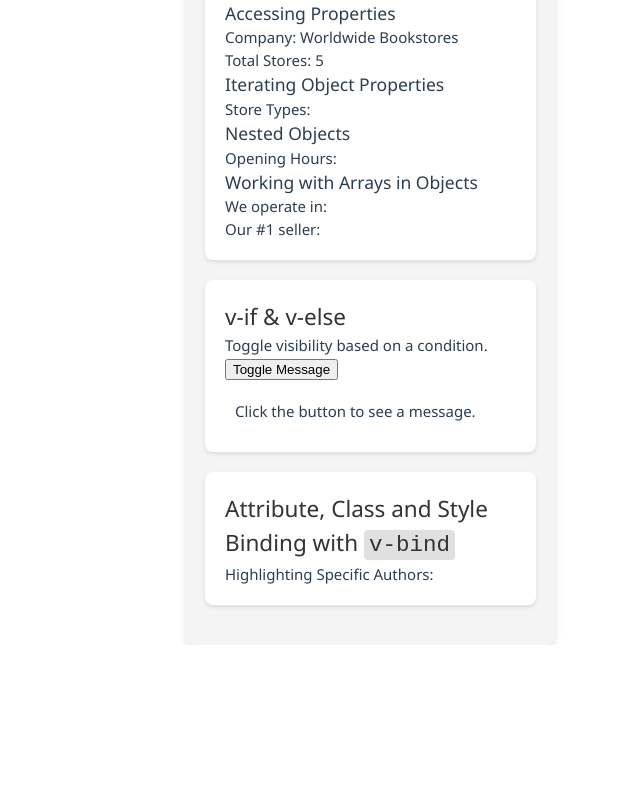
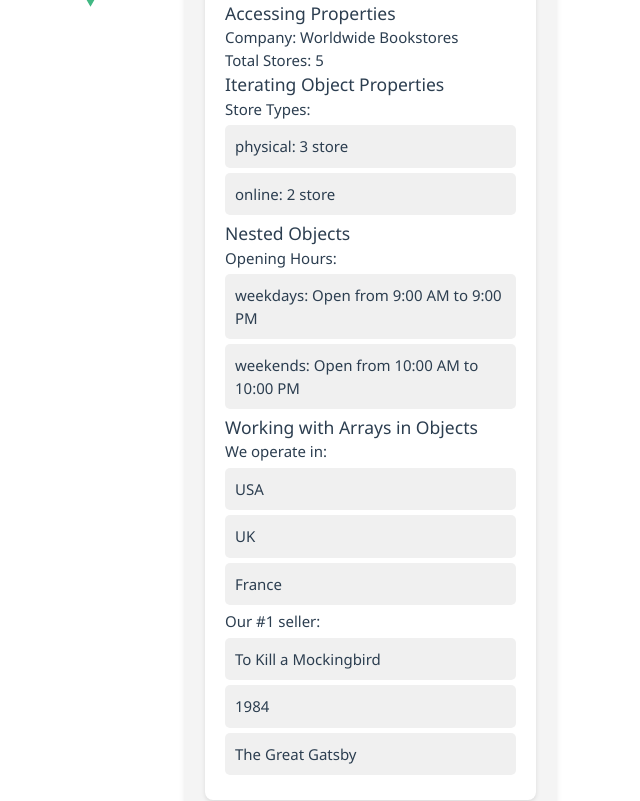
Before and after one commit to Aman4692/aman-library-app-vue, a Vue app: page / in a window 1280 px wide. Shown: the part 1280-2081 px from the top of the page, without its empty margins (4-644 px from the left). Before the commit the page ends 1925 px from the top, so only its background shows below. Built offline with nearby package versions, Linux system fonts and the light colour scheme.

Commit message:
completed activities 1 -13

```diff
--- a/src/components/JSON.vue
+++ b/src/components/JSON.vue
@@ -78,17 +78,40 @@
       <p>Store Types:</p>
       <!-- Activity 10: Iterate through the storeTypes array and display the store type and the number of stores that use that type. -->
       <!-- TODO: CODE TO RENDER LIST OF STORE TYPES HERE -->
+      <ul>
+        <li v-for="(count, type) in bookstores.storeTypes" :key="type">
+          {{ type }}: {{ count }} store
+        </li>
+      </ul>
+
 
       <h3>Nested Objects</h3>
       <p>Opening Hours:</p>
       <!-- Activity 11: Iterate through the openingHours object and display the day of the week and the opening and closing times. -->
       <!-- TODO: CODE TO RENDER LIST OF OPENING HOURS HERE -->
+      <ul>
+        <li v-for="(hours, day) in bookstores.openingHours" :key="day">
+          <strong>{{ day }}:</strong> Open from {{ hours.open }} to {{ hours.close }}
+        </li>
+      </ul>
 
       <h3>Working with Arrays in Objects</h3>
       <!-- Activity 12: Get the top sellers from the bookstores object. -->
       <!-- TODO: CODE TO GET TOP SELLERS HERE -->
       <p>We operate in:</p>
+      <ul>
+        <li v-for="country in bookstores.countries " :key="country">
+          {{ country }}
+
+        </li>
+      </ul>
       <p>Our #1 seller:</p>
+      <ul>
+        <li v-for="topSeller in bookstores.topSellers " :key="topSeller">
+          {{ topSeller }}
+
+        </li>
+      </ul>
     </section>
 
     <section class="lab-section">
```
